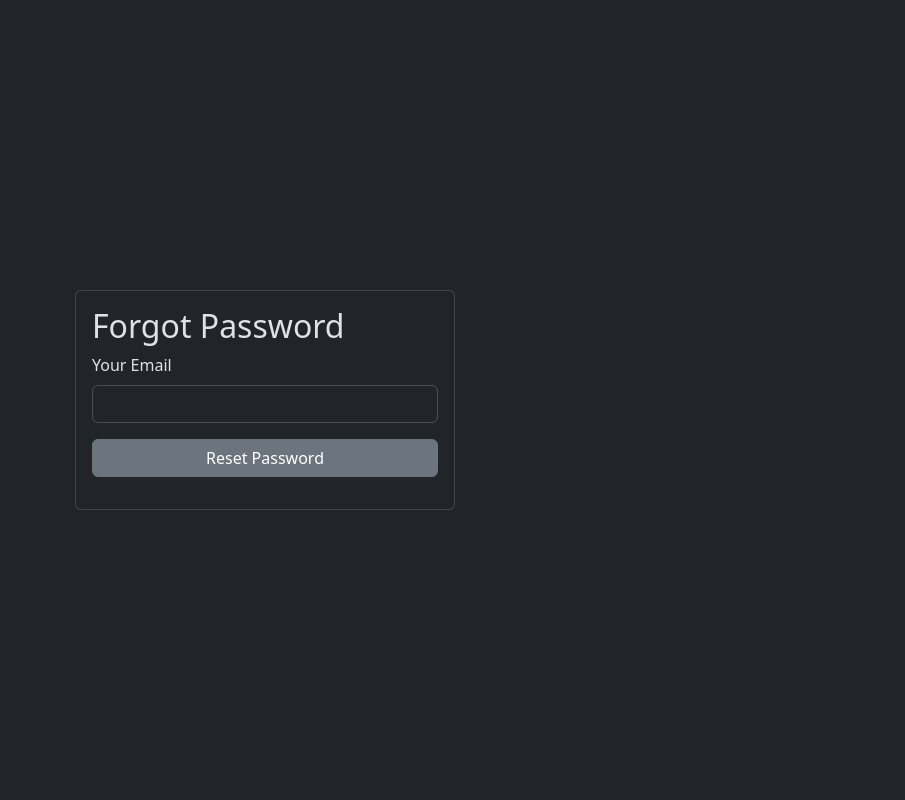
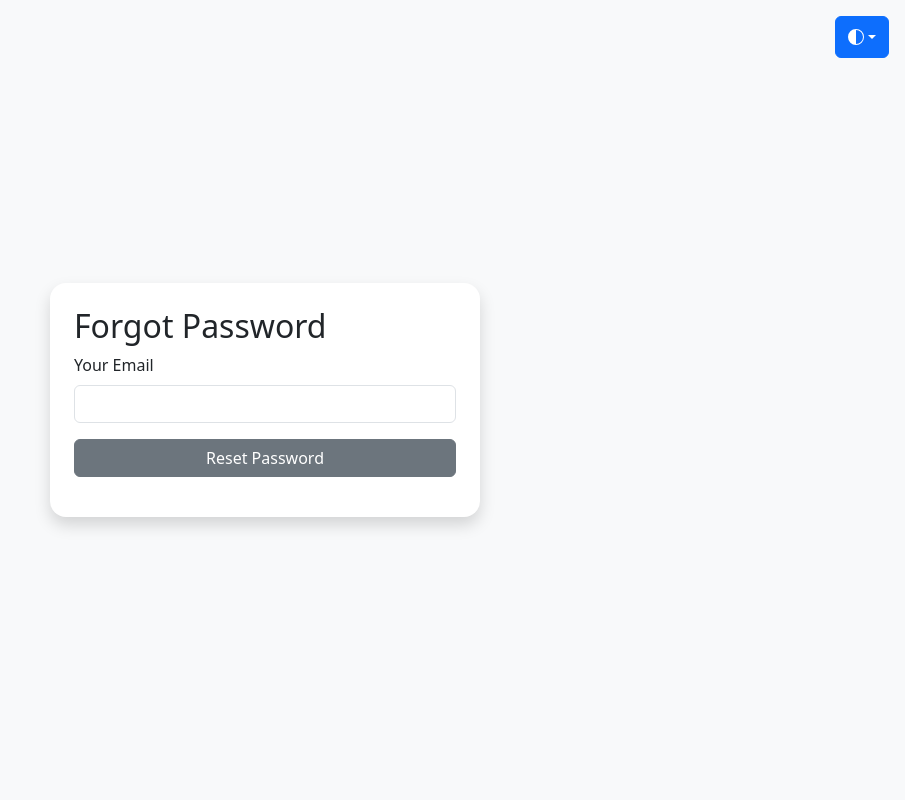
Before and after one commit to RYZENRADEON/Online-Store, a PHP site: page /Online-Store/pages/user/forgotPassword.php in a window 1280 px wide. Shown: the whole page, without its empty margins (375-1280 px from the left). Run offline with PHP 8.4, Linux system fonts and the light colour scheme.

Commit message:
modified UI

```diff
--- a/pages/user/forgotPassword.php
+++ b/pages/user/forgotPassword.php
@@ -1,23 +1,109 @@
-<!DOCTYPE html>
-<html lang="en" data-bs-theme="dark">
+<?php
+session_status();
+?>
+
+<!doctype html>
+<html lang="en" data-bs-theme="auto">
 
 <head>
-    <meta charset="UTF-8">
-    <meta name="viewport" content="width=device-width, initial-scale=1.0">
-    <title>Forgot Password | Online Store</title>
+    <meta charset="utf-8" />
+    <meta name="viewport" content="width=device-width, initial-scale=1" />
+    <meta name="description" content="" />
+    <title>Sign In | Online Store</title>
 
     <link rel="icon" href="../../assets/images/logo/logo01.png">
-    <link rel="stylesheet" href="../../assets/css/style.css">
-    <link rel="stylesheet" href="../../assets/css/bootstrap.css">
+    <link href="../../assets/bootstrap/css/bootstrap.min.css" rel="stylesheet" />
+    <link href="../../assets/css/index.css" rel="stylesheet" />
+    <style>
+        .bi {
+            vertical-align: -0.125em;
+            fill: currentColor;
+        }
+
+        .bd-mode-toggle .bi {
+            width: 1em;
+            height: 1em;
+        }
+
+        .bd-mode-toggle .dropdown-menu .active .bi {
+            display: block !important;
+        }
+    </style>
 </head>
 
-<body>
+<body class="d-flex align-items-center py-4 bg-body-tertiary">
 
-    <div class="container">
-        <div class="row vh-100 d-flex justify-content-center align-items-center">
-            <div class="col-10 col-lg-4">
-                <div class="row card">
-                    <div class="card-body">
+    <svg xmlns="http://www.w3.org/2000/svg" class="d-none">
+        <symbol id="check2" viewBox="0 0 16 16">
+            <path
+                d="M13.854 3.646a.5.5 0 0 1 0 .708l-7 7a.5.5 0 0 1-.708 0l-3.5-3.5a.5.5 0 1 1 .708-.708L6.5 10.293l6.646-6.647a.5.5 0 0 1 .708 0z">
+            </path>
+        </symbol>
+        <symbol id="circle-half" viewBox="0 0 16 16">
+            <path d="M8 15A7 7 0 1 0 8 1v14zm0 1A8 8 0 1 1 8 0a8 8 0 0 1 0 16z"></path>
+        </symbol>
+        <symbol id="moon-stars-fill" viewBox="0 0 16 16">
+            <path
+                d="M6 .278a.768.768 0 0 1 .08.858 7.208 7.208 0 0 0-.878 3.46c0 4.021 3.278 7.277 7.318 7.277.527 0 1.04-.055 1.533-.16a.787.787 0 0 1 .81.316.733.733 0 0 1-.031.893A8.349 8.349 0 0 1 8.344 16C3.734 16 0 12.286 0 7.71 0 4.266 2.114 1.312 5.124.06A.752.752 0 0 1 6 .278z">
+            </path>
+            <path
+                d="M10.794 3.148a.217.217 0 0 1 .412 0l.387 1.162c.173.518.579.924 1.097 1.097l1.162.387a.217.217 0 0 1 0 .412l-1.162.387a1.734 1.734 0 0 0-1.097 1.097l-.387 1.162a.217.217 0 0 1-.412 0l-.387-1.162A1.734 1.734 0 0 0 9.31 6.593l-1.162-.387a.217.217 0 0 1 0-.412l1.162-.387a1.734 1.734 0 0 0 1.097-1.097l.387-1.162zM13.863.099a.145.145 0 0 1 .274 0l.258.774c.115.346.386.617.732.732l.774.258a.145.145 0 0 1 0 .274l-.774.258a1.156 1.156 0 0 0-.732.732l-.258.774a.145.145 0 0 1-.274 0l-.258-.774a1.156 1.156 0 0 0-.732-.732l-.774-.258a.145.145 0 0 1 0-.274l.774-.258c.346-.115.617-.386.732-.732L13.863.1z">
+            </path>
+        </symbol>
+        <symbol id="sun-fill" viewBox="0 0 16 16">
+            <path
+                d="M8 12a4 4 0 1 0 0-8 4 4 0 0 0 0 8zM8 0a.5.5 0 0 1 .5.5v2a.5.5 0 0 1-1 0v-2A.5.5 0 0 1 8 0zm0 13a.5.5 0 0 1 .5.5v2a.5.5 0 0 1-1 0v-2A.5.5 0 0 1 8 13zm8-5a.5.5 0 0 1-.5.5h-2a.5.5 0 0 1 0-1h2a.5.5 0 0 1 .5.5zM3 8a.5.5 0 0 1-.5.5h-2a.5.5 0 0 1 0-1h2A.5.5 0 0 1 3 8zm10.657-5.657a.5.5 0 0 1 0 .707l-1.414 1.415a.5.5 0 1 1-.707-.708l1.414-1.414a.5.5 0 0 1 .707 0zm-9.193 9.193a.5.5 0 0 1 0 .707L3.05 13.657a.5.5 0 0 1-.707-.707l1.414-1.414a.5.5 0 0 1 .707 0zm9.193 2.121a.5.5 0 0 1-.707 0l-1.414-1.414a.5.5 0 0 1 .707-.707l1.414 1.414a.5.5 0 0 1 0 .707zM4.464 4.465a.5.5 0 0 1-.707 0L2.343 3.05a.5.5 0 1 1 .707-.707l1.414 1.414a.5.5 0 0 1 0 .708z">
+            </path>
+        </symbol>
+    </svg>
+    <div class="dropdown position-fixed top-0 end-0 mt-3 me-3 bd-mode-toggle">
+        <button class="btn btn-primary py-2 dropdown-toggle d-flex align-items-center" id="bd-theme" type="button"
+            aria-expanded="false" data-bs-toggle="dropdown" aria-label="Toggle theme (auto)">
+            <svg class="bi my-1 theme-icon-active" aria-hidden="true">
+                <use href="#circle-half"></use>
+            </svg>
+            <span class="visually-hidden" id="bd-theme-text">Toggle theme</span>
+        </button>
+        <ul class="dropdown-menu dropdown-menu-end shadow" aria-labelledby="bd-theme-text">
+            <li>
+                <button type="button" class="dropdown-item d-flex align-items-center" data-bs-theme-value="light"
+                    aria-pressed="false">
+                    <svg class="bi me-2 opacity-50" aria-hidden="true">
+                        <use href="#sun-fill"></use>
+                    </svg>
+                    Light
+                    <svg class="bi ms-auto d-none" aria-hidden="true">
+                        <use href="#check2"></use>
+                    </svg>
+                </button>
+            </li>
+            <li>
+                <button type="button" class="dropdown-item d-flex align-items-center" data-bs-theme-value="dark"
+                    aria-pressed="false">
+                    <svg class="bi me-2 opacity-50" aria-hidden="true">
+                        <use href="#moon-stars-fill"></use>
+                    </svg>
+                    Dark
+                    <svg class="bi ms-auto d-none" aria-hidden="true">
+                        <use href="#check2"></use>
+                    </svg>
+                </button>
+            </li>
+            <li>
+                <button type="button" class="dropdown-item d-flex align-items-center active" data-bs-theme-value="auto"
+                    aria-pressed="true">
+                    <svg class="bi me-2 opacity-50" aria-hidden="true">
+                        <use href="#circle-half"></use>
+                    </svg>
+                    Auto
+                    <svg class="bi ms-auto d-none" aria-hidden="true">
+                        <use href="#check2"></use>
+                    </svg>
+                </button>
+            </li>
+        </ul>
+    </div>
+    <main class="form-signin w-100 m-auto card rounded-4 shadow border-0 bg-opacity-50">
 
         <div class="col-12">
             <H2 class="text-cener">Forgot Password</H2>
@@ -37,13 +123,11 @@
             </button>
         </div>
 
-                    </div>
-                </div>
-            </div>
-        </div>
-    </div>
+    </main>
 
-    <script src="../../assets/js/script.js"></script>
+    <script src="../../assets/bootstrap/js/bootstrap.bundle.min.js" class="astro-vvvwv3sm"></script>
+    <script src="../../assets/js/index.js" class="astro-vvvwv3sm"></script>
+    <script type="module" src="../../assets/js/auth.js"></script>
 
 </body>
 
```
Lines whose indentation alone changed are shown as unchanged.
